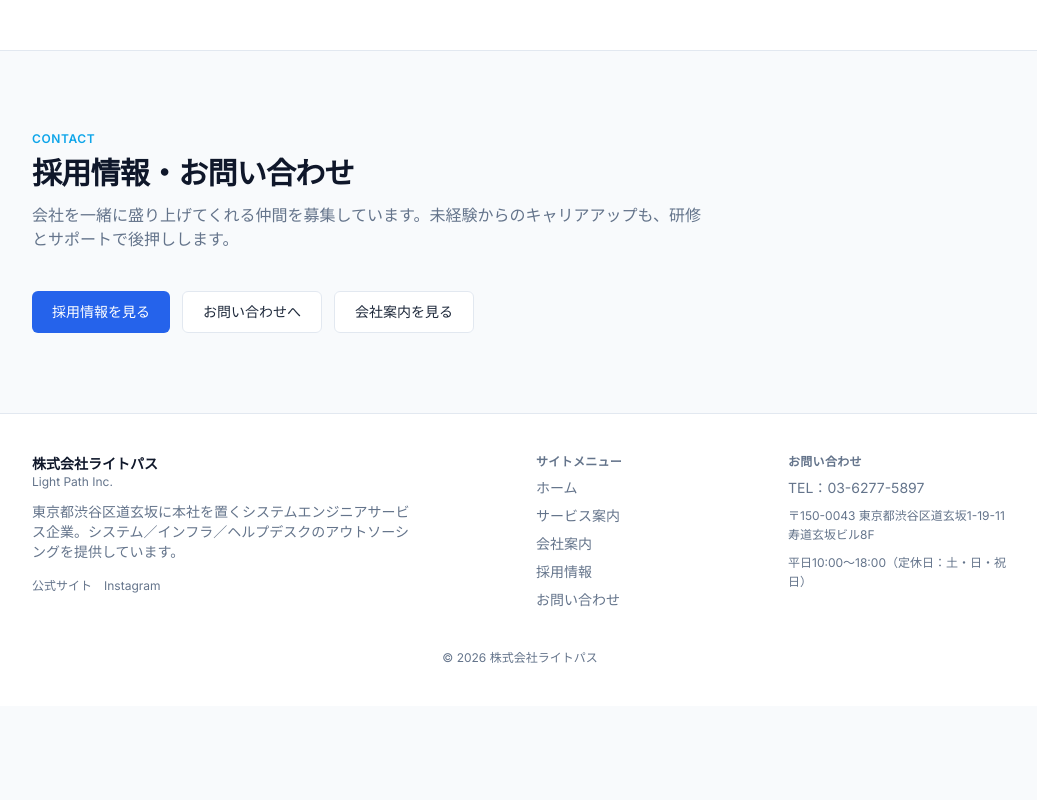
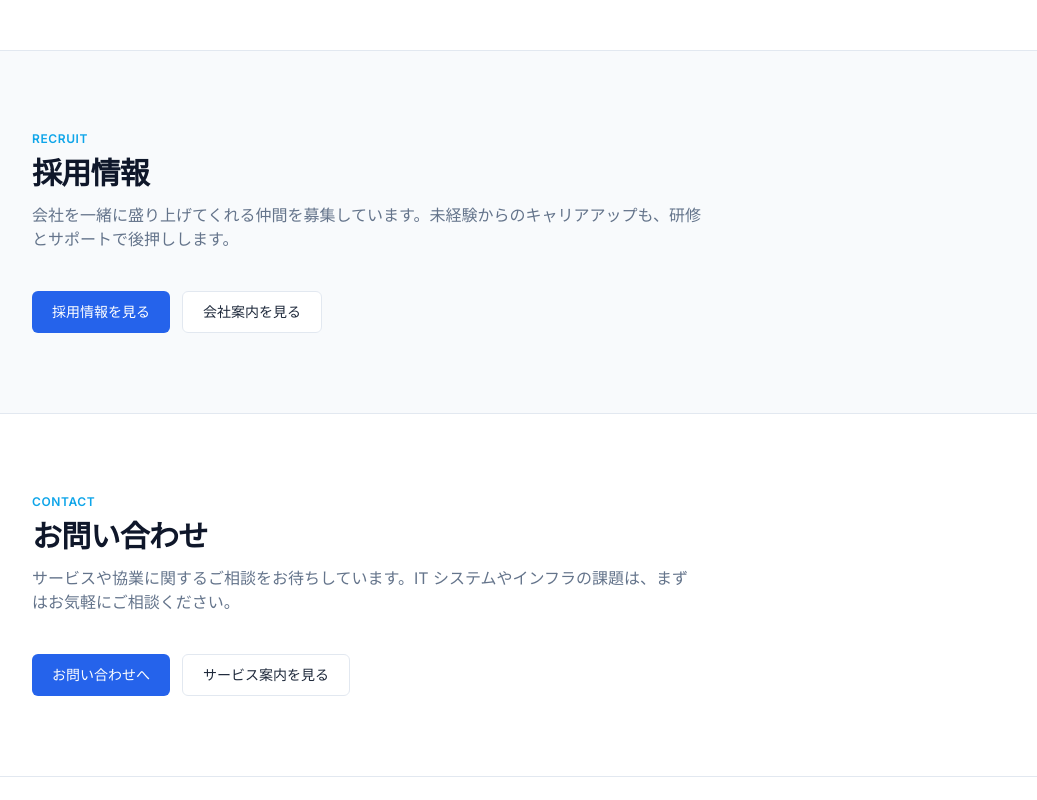
Before and after one commit to okusonpersonkoichi5011-lab/Hackathon-Template-main_LPCCB, a Next.js app in the folder Hackathon-Template-main/: page / in a window 1280 px wide. Shown: the part 1640-2440 px from the top of the page, without its empty margins (120-1157 px from the left). Before the commit the page ends 2346 px from the top, so only its background shows below. Built offline with nearby package versions, Linux system fonts and the light colour scheme.

Commit message:
ホームページ修正

```diff
--- a/Hackathon-Template-main/app/page.tsx
+++ b/Hackathon-Template-main/app/page.tsx
@@ -66,12 +66,12 @@ export default function HomePage() {
         </div>
       </section>
 
-      {/* 採用 / 問い合わせへの導線 */}
-      <section className="bg-background">
+      {/* 採用情報への導線 */}
+      <section className="border-b border-border bg-background">
         <div className="mx-auto max-w-5xl px-4 py-16 sm:px-6 sm:py-20">
           <SectionTitle
-            eyebrow="Contact"
-            title="採用情報・お問い合わせ"
+            eyebrow="Recruit"
+            title="採用情報"
             description="会社を一緒に盛り上げてくれる仲間を募集しています。未経験からのキャリアアップも、研修とサポートで後押しします。"
           />
           <Reveal delay={100}>
@@ -83,12 +83,6 @@ export default function HomePage() {
                 採用情報を見る
               </Link>
               <Link
-                href="/contact"
-                className="inline-flex items-center justify-center rounded-md border border-border bg-surface px-5 py-2.5 text-sm font-medium text-slate-800 transition hover:border-primary hover:text-primary hover:-translate-y-0.5"
-              >
-                お問い合わせへ
-              </Link>
-              <Link
                 href="/company"
                 className="inline-flex items-center justify-center rounded-md border border-border bg-surface px-5 py-2.5 text-sm font-medium text-slate-800 transition hover:border-primary hover:text-primary hover:-translate-y-0.5"
               >
@@ -98,6 +92,33 @@ export default function HomePage() {
           </Reveal>
         </div>
       </section>
+
+      {/* お問い合わせへの導線 */}
+      <section className="bg-surface">
+        <div className="mx-auto max-w-5xl px-4 py-16 sm:px-6 sm:py-20">
+          <SectionTitle
+            eyebrow="Contact"
+            title="お問い合わせ"
+            description="サービスや協業に関するご相談をお待ちしています。IT システムやインフラの課題は、まずはお気軽にご相談ください。"
+          />
+          <Reveal delay={100}>
+            <div className="mt-10 flex flex-wrap gap-3">
+              <Link
+                href="/contact"
+                className="inline-flex items-center justify-center rounded-md bg-primary px-5 py-2.5 text-sm font-medium text-primary-foreground transition hover:opacity-90 hover:-translate-y-0.5 hover:shadow-md"
+              >
+                お問い合わせへ
+              </Link>
+              <Link
+                href="/service"
+                className="inline-flex items-center justify-center rounded-md border border-border bg-surface px-5 py-2.5 text-sm font-medium text-slate-800 transition hover:border-primary hover:text-primary hover:-translate-y-0.5"
+              >
+                サービス案内を見る
+              </Link>
+            </div>
+          </Reveal>
+        </div>
+      </section>
     </>
   );
 }
```
